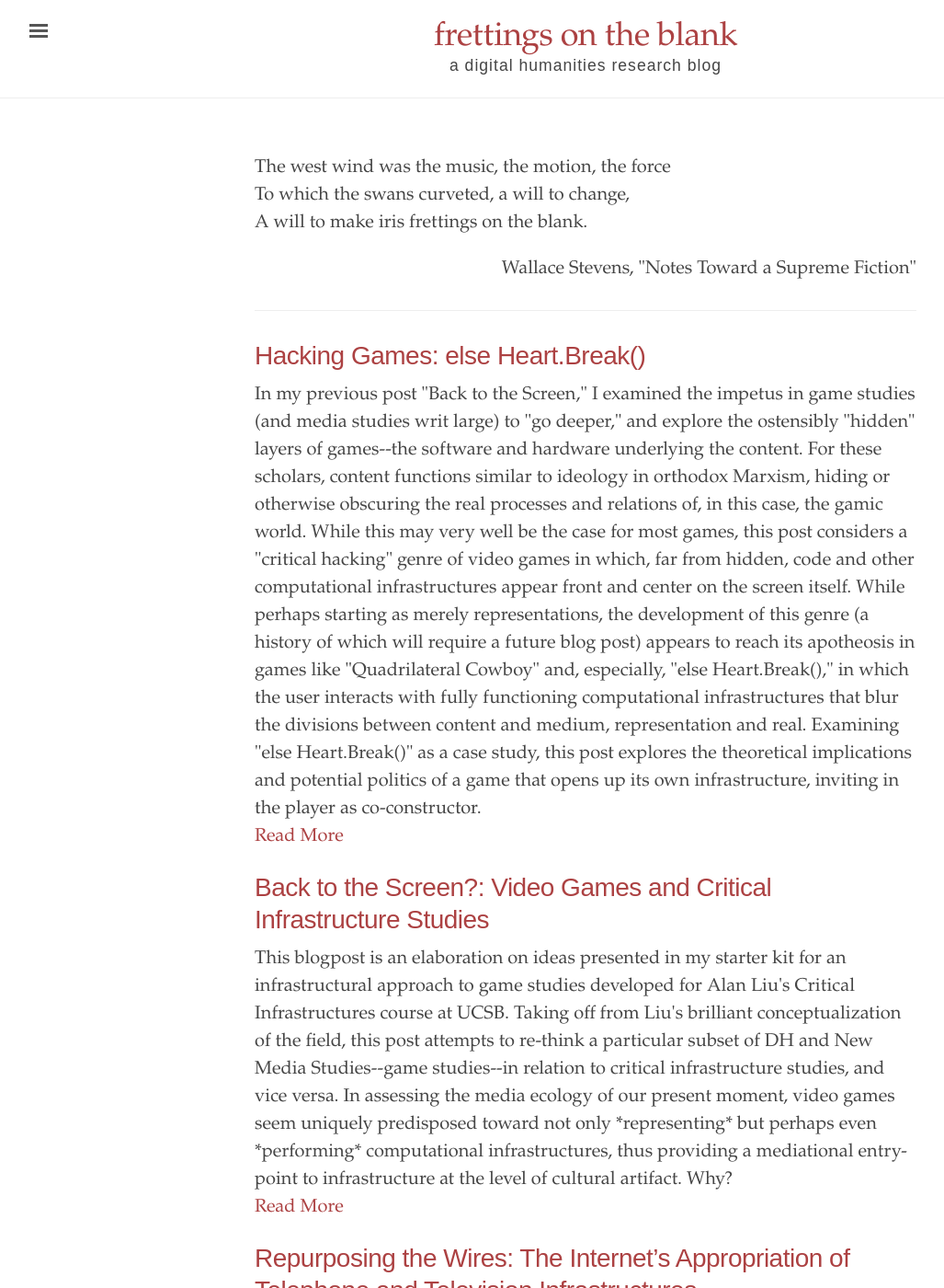
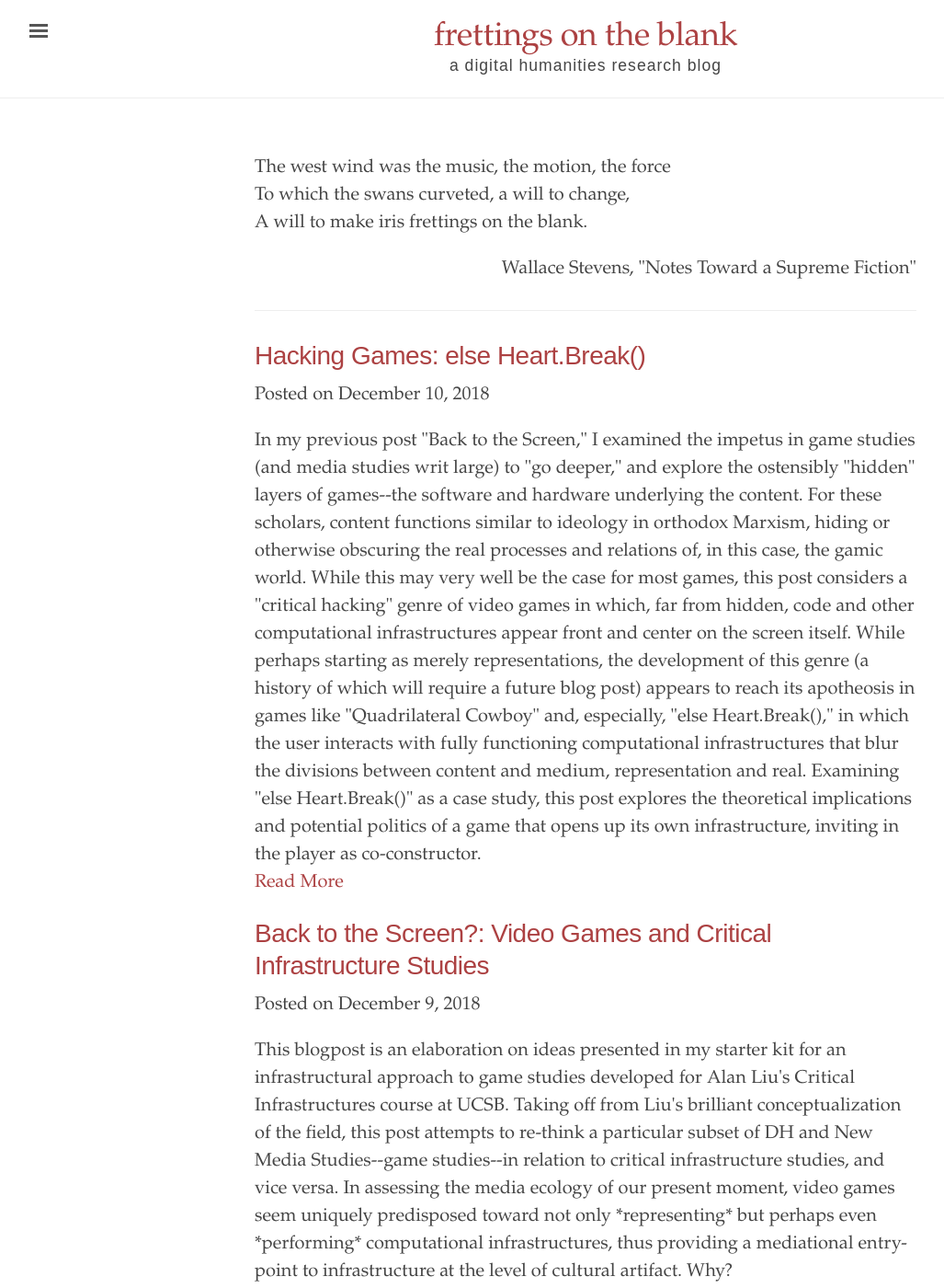
Before and after one commit to ryankleach/frettingsontheblank, a Jekyll site: the page built from index.html, in a window 1280 px wide and 1400 px high. Shown: the whole window at 92% size, without its empty margins (3-1030 px from the left). Built offline with Jekyll 4.4.1, drawn with Linux system fonts in a browser that asks for light colours; some of the changed text lies outside the part shown.

Commit message:
added dates to posts and home page

```diff
--- a/_layouts/post.html
+++ b/_layouts/post.html
@@ -4,5 +4,6 @@ layout: default
 
 <div class="post">
   <h1 class="text-title">{{ page.title }}</h1>
+  <p class="date"> Posted on {{ page.date | date: "%B %e, %Y" }}</p>
   {{ content }}
 </div>
--- a/index.html
+++ b/index.html
@@ -15,6 +15,8 @@
 
       <h1><a href="{{ site.baseurl }}{{ post.url }}">{{ post.title }}</a></h1>
 
+      <p class="date"> Posted on {{ post.date | date: "%B %e, %Y" }}</p>
+
       <div class="entry">
         {{ post.excerpt }}
       </div>
```
